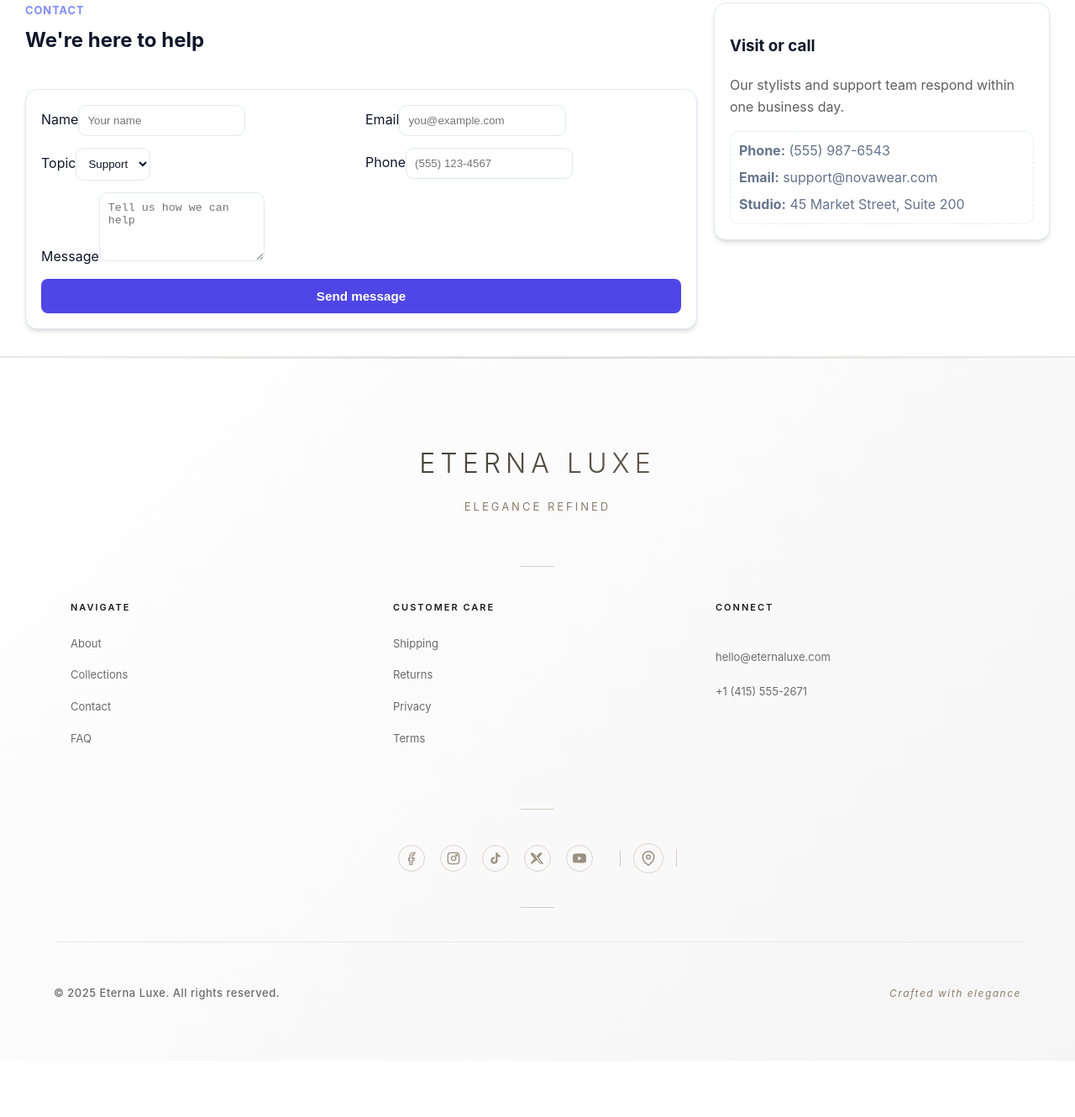
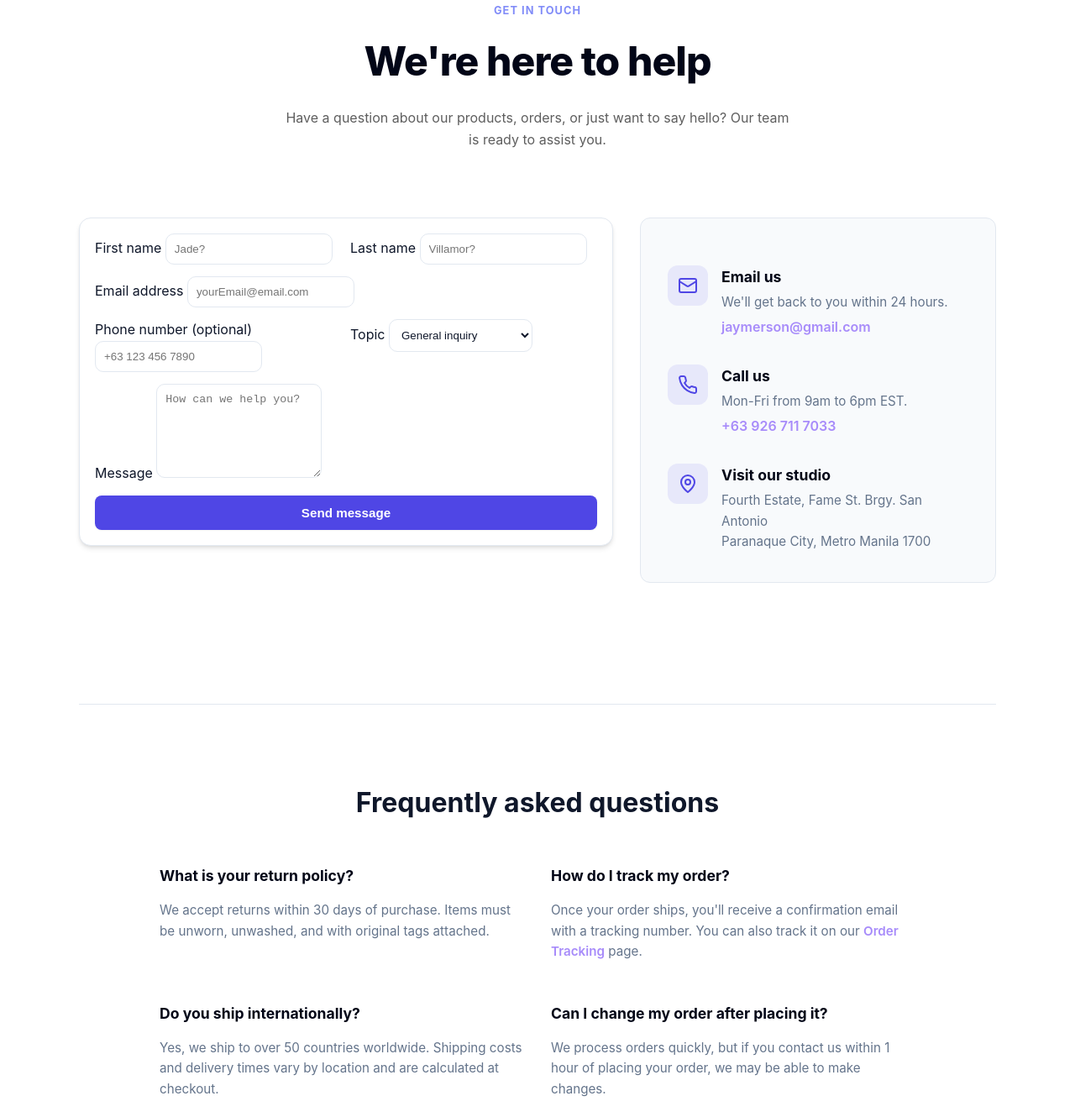
Before and after one commit to nigg4sas4-debug/website-another-one, a plain HTML site: page ecommerce-frontend/pages/contact.html in a window 1280 px wide. Shown: the part 110-1440 px from the top of the page at 84% size. Before the commit the page ends 1373 px from the top, so only its background shows below. Drawn offline with Linux system fonts and the light colour scheme; no server answers.

Commit message:
contact page enhancements lang

```diff
--- /dev/null
+++ b/ecommerce-frontend/css/contact.css
@@ -0,0 +1,118 @@
+.contact-header {
+    text-align: center;
+    max-width: 600px;
+    margin: 0 auto 48px;
+}
+
+.contact-header h1 {
+    font-size: clamp(2rem, 4vw, 3rem);
+    font-weight: 800;
+    margin: 12px 0;
+    color: var(--text-strong);
+    letter-spacing: -0.02em;
+}
+
+.contact-layout {
+    display: grid;
+    grid-template-columns: 1.5fr 1fr;
+    gap: 32px;
+    align-items: start;
+    margin-bottom: 64px;
+}
+
+.contact-sidebar {
+    display: grid;
+    gap: 24px;
+}
+
+.info-card {
+    background: var(--surface-2);
+    border: 1px solid var(--border);
+    border-radius: var(--radius);
+    padding: 32px;
+}
+
+.contact-list {
+    list-style: none;
+    padding: 0;
+    margin: 24px 0 0;
+    display: grid;
+    gap: 32px;
+}
+
+.contact-list li {
+    display: flex;
+    gap: 16px;
+    align-items: flex-start;
+}
+
+.contact-icon {
+    flex-shrink: 0;
+    width: 48px;
+    height: 48px;
+    background: rgba(79, 70, 229, 0.1);
+    color: var(--accent);
+    border-radius: 12px;
+    display: grid;
+    place-items: center;
+}
+
+.contact-item-content strong {
+    display: block;
+    font-size: 1.1rem;
+    color: var(--text-strong);
+    margin-bottom: 4px;
+}
+
+.contact-item-content p {
+    margin: 0 0 4px;
+    color: var(--muted);
+    font-size: 0.95rem;
+}
+
+.faq-section {
+    border-top: 1px solid var(--border);
+    padding-top: 64px;
+    margin-top: 64px;
+}
+
+.faq-section h2 {
+    text-align: center;
+    margin-bottom: 48px;
+    font-size: 2rem;
+}
+
+.faq-grid {
+    display: grid;
+    grid-template-columns: repeat(auto-fit, minmax(300px, 1fr));
+    gap: 32px;
+    max-width: 900px;
+    margin: 0 auto;
+}
+
+.faq-item h3 {
+    font-size: 1.1rem;
+    margin: 0 0 8px;
+    color: var(--text-strong);
+}
+
+.faq-item p {
+    color: var(--muted);
+    font-size: 0.95rem;
+    line-height: 1.6;
+}
+
+@media (max-width: 900px) {
+    .contact-layout {
+        grid-template-columns: 1fr;
+    }
+
+    .contact-layout > section {
+        order: 2; /* Form comes second on mobile? Maybe keep it first. Let's see. Typically form is primary. */
+        order: 1;
+    }
+
+    .contact-sidebar {
+        order: 2;
+    }
+}
--- a/ecommerce-frontend/pages/contact.html
+++ b/ecommerce-frontend/pages/contact.html
@@ -3,10 +3,10 @@
 <head>
     <meta charset="UTF-8">
     <meta name="viewport" content="width=device-width, initial-scale=1.0">
-    <title>Contact</title>
+    <title>Contact Us - Eterna Luxe</title>
     <link rel="stylesheet" href="../css/main.css?v=3">
     <link rel="stylesheet" href="../css/footer.css?v=3">
-    <link rel="stylesheet" href="../css/product.css?v=3">
+    <link rel="stylesheet" href="../css/contact.css?v=1">
 </head>
 <body>
     <header class="site-header">
@@ -36,36 +36,111 @@
         </div>
     </header>
 
-    <main class="section contact-layout">
-        <section class="stacked">
-            <div class="section-header">
-                <div>
-                    <p class="eyebrow">Contact</p>
+    <main class="section contact-page">
+        <div class="section-inner">
+            <div class="contact-header">
+                <p class="eyebrow">Get in touch</p>
                 <h1>We're here to help</h1>
+                <p class="muted">Have a question about our products, orders, or just want to say hello? Our team is ready to assist you.</p>
+            </div>
+
+            <div class="contact-layout">
+                <section class="form-card">
+                    <form class="stacked">
+                        <div class="grid-2">
+                            <label>First name
+                                <input type="text" required placeholder="Jade?" name="firstName">
+                            </label>
+                            <label>Last name
+                                <input type="text" required placeholder="Villamor?" name="lastName">
+                            </label>
+                        </div>
+
+                        <label>Email address
+                            <input type="email" required placeholder="yourEmail@email.com" name="email">
+                        </label>
+
+                        <div class="grid-2">
+                            <label>Phone number (optional)
+                                <input type="tel" placeholder="+63 123 456 7890" name="phone">
+                            </label>
+                            <label>Topic
+                                <select name="topic">
+                                    <option value="general">General inquiry</option>
+                                    <option value="order">Order status</option>
+                                    <option value="returns">Returns & Exchanges</option>
+                                    <option value="product">Product styling</option>
+                                </select>
+                            </label>
+                        </div>
+
+                        <label>Message
+                            <textarea rows="6" placeholder="How can we help you?" name="message" required></textarea>
+                        </label>
+
+                        <button class="btn full-width" type="submit">Send message</button>
+                    </form>
+                </section>
+
+                <aside class="contact-sidebar">
+                    <div class="info-card">
+                        <ul class="contact-list">
+                            <li>
+                                <div class="contact-icon">
+                                    <svg xmlns="http://www.w3.org/2000/svg" width="24" height="24" viewBox="0 0 24 24" fill="none" stroke="currentColor" stroke-width="2" stroke-linecap="round" stroke-linejoin="round"><rect width="20" height="16" x="2" y="4" rx="2"/><path d="m22 7-8.97 5.7a1.94 1.94 0 0 1-2.06 0L2 7"/></svg>
+                                </div>
+                                <div class="contact-item-content">
+                                    <strong>Email us</strong>
+                                    <p>We'll get back to you within 24 hours.</p>
+                                    <a href="mailto:jaymersongandecila@gmail.com" class="link">jaymerson@gmail.com</a>
+                                </div>
+                            </li>
+                            <li>
+                                <div class="contact-icon">
+                                    <svg xmlns="http://www.w3.org/2000/svg" width="24" height="24" viewBox="0 0 24 24" fill="none" stroke="currentColor" stroke-width="2" stroke-linecap="round" stroke-linejoin="round"><path d="M22 16.92v3a2 2 0 0 1-2.18 2 19.79 19.79 0 0 1-8.63-3.07 19.5 19.5 0 0 1-6-6 19.79 19.79 0 0 1-3.07-8.67A2 2 0 0 1 4.11 2h3a2 2 0 0 1 2 1.72 12.84 12.84 0 0 0 .7 2.81 2 2 0 0 1-.45 2.11L8.09 9.91a16 16 0 0 0 6 6l1.27-1.27a2 2 0 0 1 2.11-.45 12.84 12.84 0 0 0 2.81.7A2 2 0 0 1 22 16.92z"/></svg>
+                                </div>
+                                <div class="contact-item-content">
+                                    <strong>Call us</strong>
+                                    <p>Mon-Fri from 9am to 6pm EST.</p>
+                                    <a href="tel:+639267117033" class="link">+63 926 711 7033</a>
+                                </div>
+                            </li>
+                            <li>
+                                <div class="contact-icon">
+                                    <svg xmlns="http://www.w3.org/2000/svg" width="24" height="24" viewBox="0 0 24 24" fill="none" stroke="currentColor" stroke-width="2" stroke-linecap="round" stroke-linejoin="round"><path d="M20 10c0 6-8 12-8 12s-8-6-8-12a8 8 0 0 1 16 0Z"/><circle cx="12" cy="10" r="3"/></svg>
+                                </div>
+                                <div class="contact-item-content">
+                                    <strong>Visit our studio</strong>
+                                    <p>Fourth Estate, Fame St. Brgy. San Antonio<br>Paranaque City, Metro Manila 1700</p>
+                                </div>
+                            </li>
+                        </ul>
+                    </div>
+                </aside>
+            </div>
+
+            <div class="faq-section">
+                <h2>Frequently asked questions</h2>
+                <div class="faq-grid">
+                    <div class="faq-item">
+                        <h3>What is your return policy?</h3>
+                        <p>We accept returns within 30 days of purchase. Items must be unworn, unwashed, and with original tags attached.</p>
+                    </div>
+                    <div class="faq-item">
+                        <h3>How do I track my order?</h3>
+                        <p>Once your order ships, you'll receive a confirmation email with a tracking number. You can also track it on our <a href="./order-tracking.html" class="link">Order Tracking</a> page.</p>
+                    </div>
+                    <div class="faq-item">
+                        <h3>Do you ship internationally?</h3>
+                        <p>Yes, we ship to over 50 countries worldwide. Shipping costs and delivery times vary by location and are calculated at checkout.</p>
+                    </div>
+                    <div class="faq-item">
+                        <h3>Can I change my order after placing it?</h3>
+                        <p>We process orders quickly, but if you contact us within 1 hour of placing your order, we may be able to make changes.</p>
                     </div>
                 </div>
-            <form class="stacked form-card">
-                <div class="grid-2">
-                    <label>Name<input type="text" required placeholder="Your name"></label>
-                    <label>Email<input type="email" required placeholder="you@example.com"></label>
             </div>
-                <div class="grid-2">
-                    <label>Topic<select><option>Support</option><option>Styling</option><option>Returns</option></select></label>
-                    <label>Phone<input type="tel" placeholder="(555) 123-4567"></label>
         </div>
-                <label>Message<textarea rows="4" placeholder="Tell us how we can help"></textarea></label>
-                <button class="btn" type="submit">Send message</button>
-            </form>
-        </section>
-        <aside class="form-card">
-            <h3>Visit or call</h3>
-            <p class="muted">Our stylists and support team respond within one business day.</p>
-            <div class="order-details">
-                <span><strong>Phone:</strong> (555) 987-6543</span>
-                <span><strong>Email:</strong> support@novawear.com</span>
-                <span><strong>Studio:</strong> 45 Market Street, Suite 200</span>
-            </div>
-        </aside>
     </main>
 
     <!-- Begin shared footer component -->
```
Also changed, not shown: README.md. Lines whose indentation alone changed are shown as unchanged.
